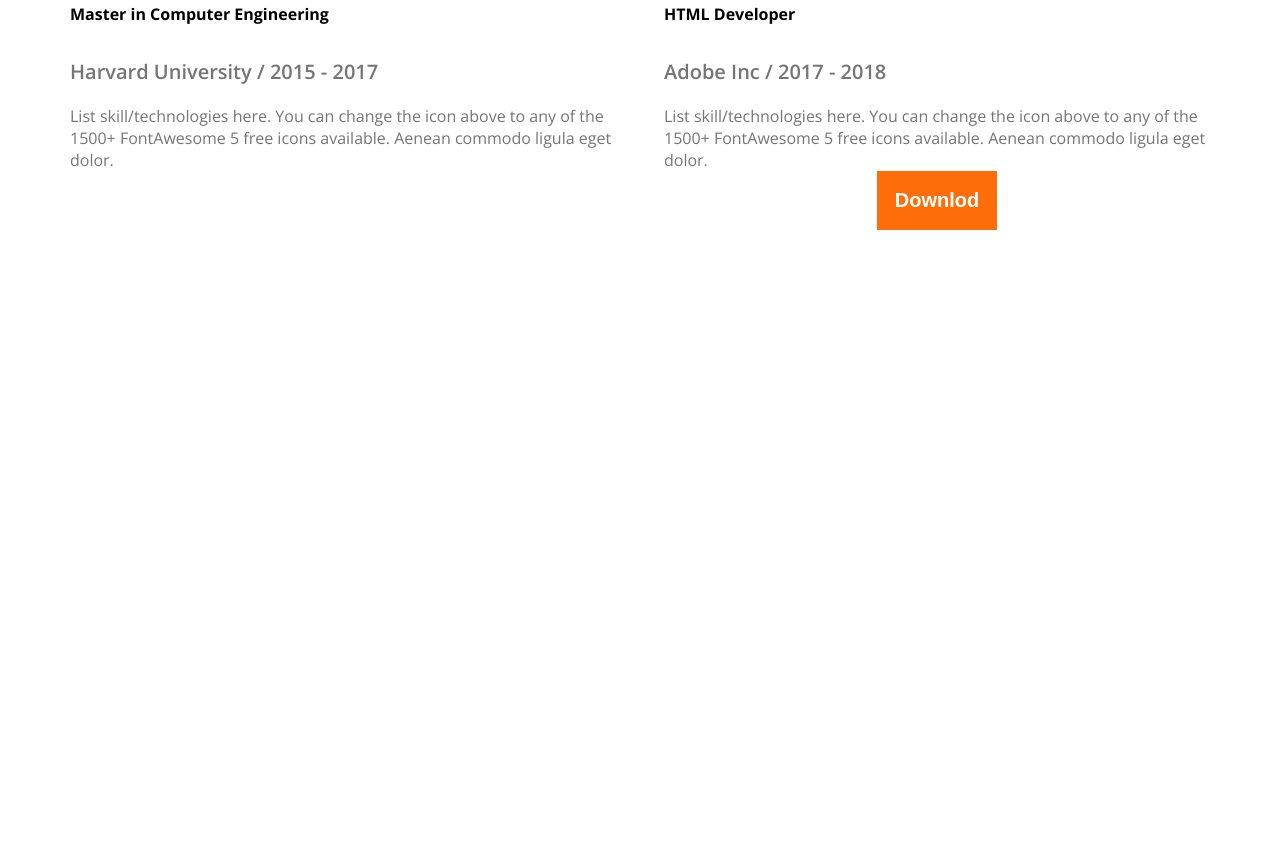
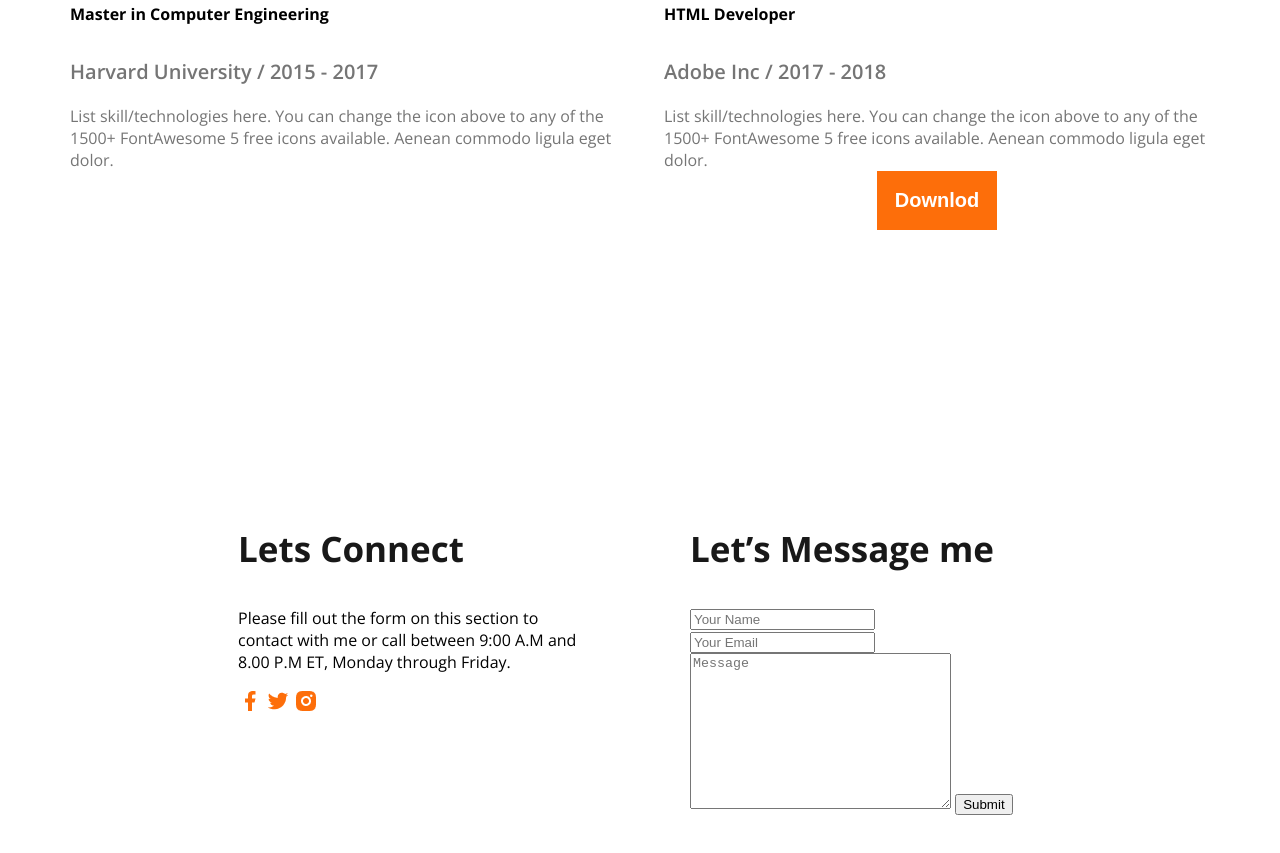
Before and after one commit to sojib923/my-first-projects-protfolio, a plain HTML site: page index.html in a window 1280 px wide. Shown: the part 2808-3661 px from the top of the page. Before the commit the page ends 3168 px from the top, so only its background shows below. Drawn offline with nearby package versions, Linux system fonts and the light colour scheme.

Commit message:
added the form

```diff
--- a/index.html
+++ b/index.html
@@ -144,7 +144,27 @@
         </div>
        </section>
     </main>
-    <footer>
+    <footer class="secondary-bg">
+        <div class="footer-column">
+            <h3 class="section-title">Lets Connect</h3>
+            <P>Please fill out the form on this section to contact with me or call between 9:00 A.M and 8.00 P.M ET, Monday through Friday.</P>
+            <div>
+                <a href=""><img src="images/icons/facebook.png" alt=""></a>
+                <a href=""><img src="images/icons/twitter.png" alt=""></a>
+                <a href=""><img src="images/icons/insta.png" alt=""></a>
+            </div>
+
+        </div>
+        <div class="footer-column">
+            <h3 class="section-title">Let’s Message me</h3>
+           <form action="">
+            <input type="text" name="" id=""placeholder="Your Name">
+            <input type="email" name="" id=""placeholder="Your Email">
+            <textarea name="" id="" cols="30" rows="10" placeholder="Message"></textarea>
+            <input type="submit" class="sub">
+
+           </form>
+        </div>
 
     </footer>
 </body>
--- a/styles/protfolio.css
+++ b/styles/protfolio.css
@@ -141,6 +141,23 @@ main{
 .resume hr{
     margin: 30px 5px;
 }
-/* .btn-primary{
-    text-align: center;
-} */
+/* footer style */
+footer{
+    padding: 130px 230px;
+    display: flex;
+    gap: 100px;
+
+}
+.footer-column{
+    width: 50%;
+}
+fotter input[type="text"], fotter input[type="email"],tooter textarea{
+    height: 64px;
+    border-radius: 5px;
+    background-color: wheat;
+    display: block;
+    width: 100px;
+    padding: 10px 20px;
+    margin-bottom: 24px;
+    border: none;
+}
```
